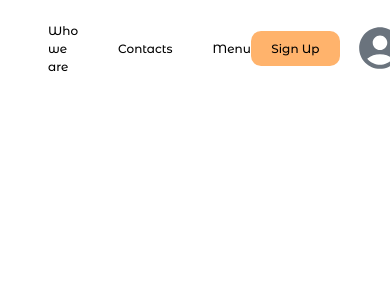
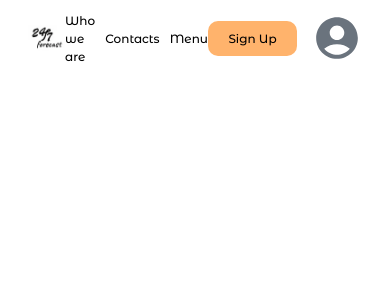
Before and after one commit to Navi474/TeamProject2, a React (Vite) app: page / in a window 390 px wide. Shown: the top 300 px of the page. Built offline with nearby package versions, Linux system fonts and the light colour scheme.

Commit message:
work in progress

```diff
--- a/src/components/Header/Menu/Menu.module.css
+++ b/src/components/Header/Menu/Menu.module.css
@@ -13,4 +13,23 @@
     font-size: 12px;
     color: #000;
     text-decoration: none;
+    transition: color 0.3s;
 }
+
+@media (any-hover: hover) {
+    .nav a:hover {
+        color: gray;
+    }
+}
+
+@media (max-width: 1024px) {
+    .nav ul {
+        gap: 20px;
+    }
+}
+
+@media (max-width: 760px) {
+    .nav ul {
+        gap: 10px;
+    }
+}
--- a/src/components/Header/SignUp/Auth.jsx
+++ b/src/components/Header/SignUp/Auth.jsx
@@ -1,18 +1,41 @@
 import { MdAccountCircle } from 'react-icons/md';
 import styles from './Auth.module.css';
+import { IoMdClose } from "react-icons/io";
+import {useState} from "react";
 
 export default function Auth() {
+   const [isModalOpen, setIsModalOpen] = useState(false);
+   const [username, setUsername] = useState("");
+   const [modalData, setModalData] = useState({
+       username: "",
+       email: "",
+       password: "",
+   });
 
     const handleOpenModal = () => {
-        console.log("modalka");
+        setIsModalOpen(true);
     };
+    const handleCloseModal = () => {
+        setIsModalOpen(false);
+    }
 
+    const handleSubmit = (e) => {
+        e.preventDefault();
+        setModalData({username: "", email: "", password: "", });
+    }
     return (
         <div className={styles.authContainer}>
             <button className={styles.signUpBtn} onClick={handleOpenModal}>
                 Sign Up
             </button>
             <MdAccountCircle className={styles.avatar} />
+            {isModalOpen && (
+                <div className={styles.modalOverlay}>
+                    <div className={styles.modalContent}>
+
+                    </div>
+                </div>
+            )}
         </div>
     );
 }
--- a/src/components/Header/SignUp/Auth.module.css
+++ b/src/components/Header/SignUp/Auth.module.css
@@ -22,8 +22,14 @@
     justify-content: center;
 }
 
-.avatar {
-    width: 50px;
-    height: 50px;
-    color: #6a737d;
+    .avatar {
+        width: 50px;
+        height: 50px;
+        color: #6a737d;
+    }
+@media (any-hover: hover) {
+    .signUpBtn:hover {
+        background: #ffb40c;
+        transition: background-color 0.3s ease;
+    }
 }
--- a/src/components/Header/header-main/header-styles/headerStyles.module.css
+++ b/src/components/Header/header-main/header-styles/headerStyles.module.css
@@ -10,3 +10,14 @@
     padding: 0 40px;
     box-sizing: border-box;
 }
+
+@media (max-width: 1024px) {
+    .header {
+        padding: 0 20px;
+    }
+}
+@media (max-width: 800px) {
+    .header {
+        height: 60px;
+    }
+}
```
